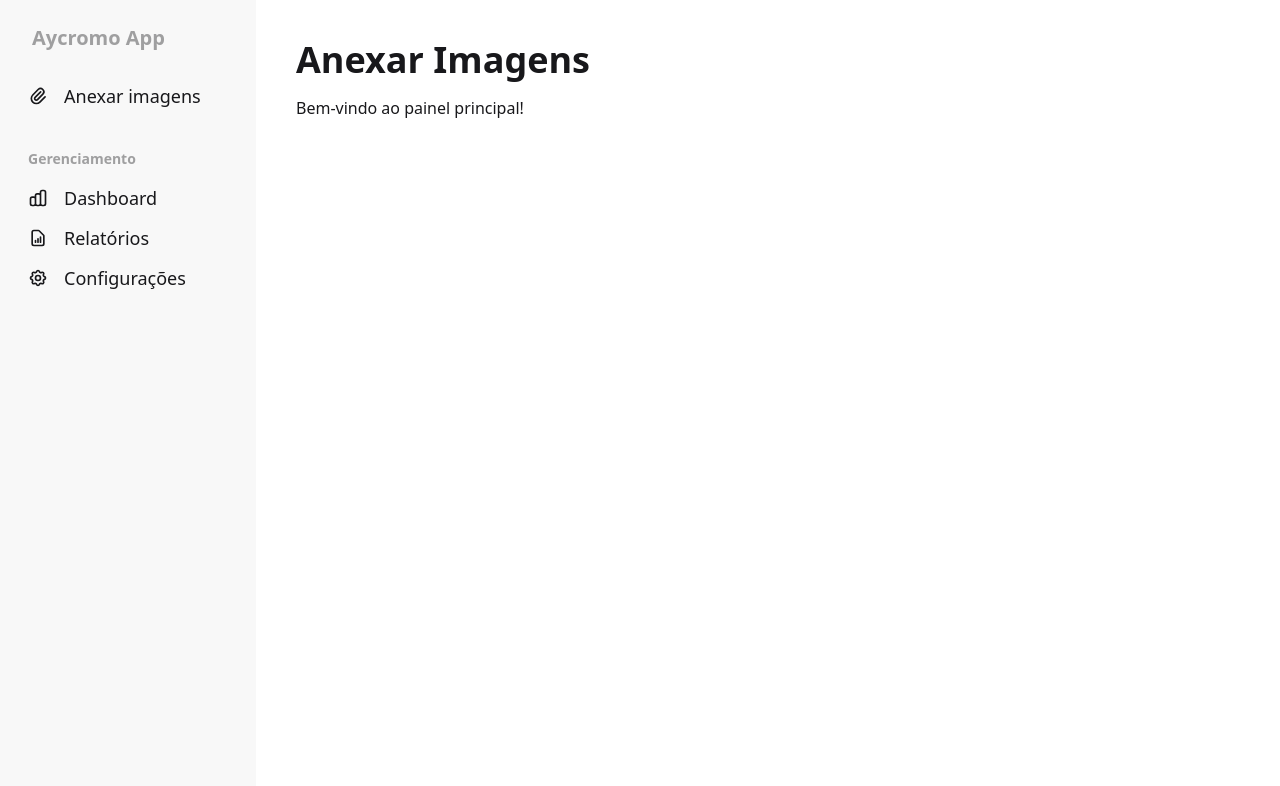
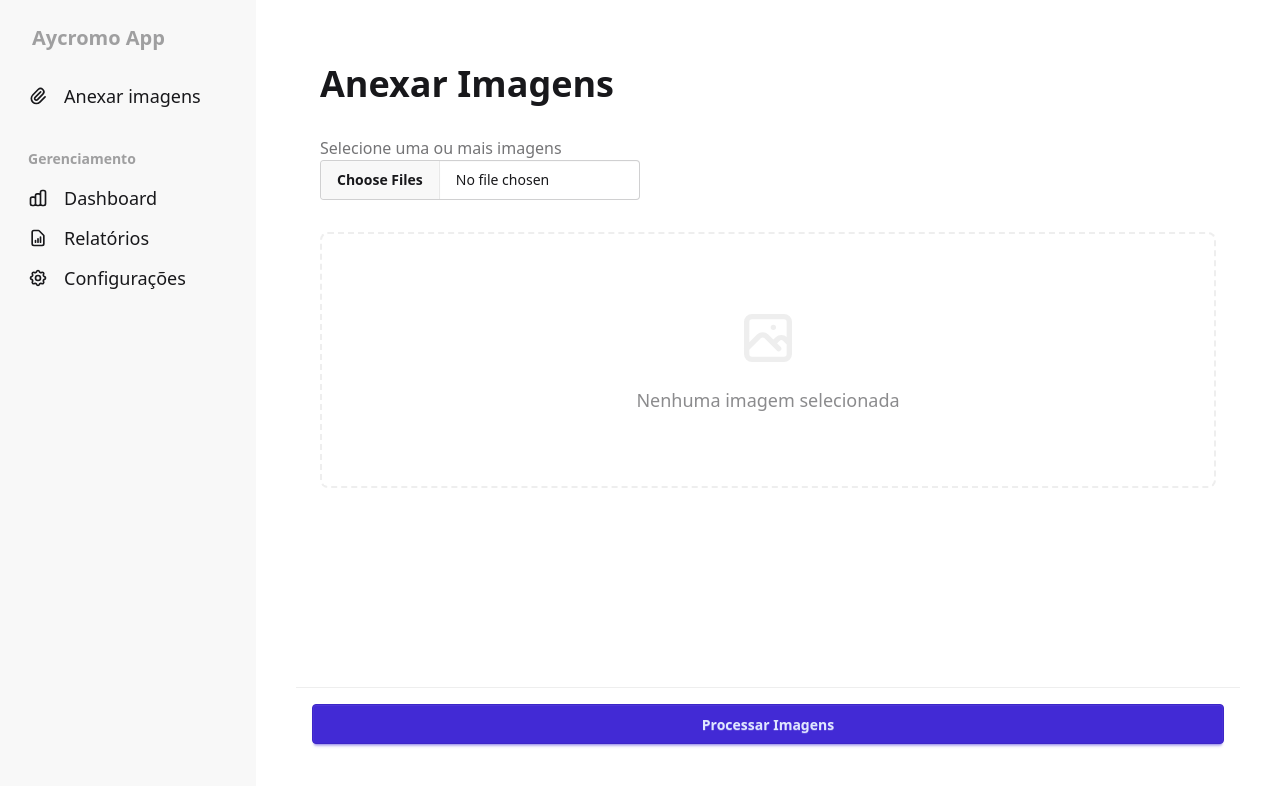
Before and after one commit to jorgelucasalima/aycromo-electron-front, a React (Vite) app: page / in a window 1280 px wide. Shown: the top 786 px of the page. Built offline with nearby package versions, Linux system fonts and the light colour scheme.

Commit message:
tela anexar imagens

```diff
--- /dev/null
+++ b/src/components/InputFile.jsx
@@ -0,0 +1,64 @@
+import { HiX, HiOutlinePhotograph } from 'react-icons/hi';
+
+// O componente agora recebe o estado e as funções do pai via props.
+// Ele não gerencia mais seu próprio estado.
+export default function InputFile({ selectedFiles, onFileChange, onRemoveImage }) {
+  return (
+    // O div externo foi removido, e usei um Fragment (<>) para melhor integração com o layout do pai.
+    <>
+      {/* Componente de input de arquivo */}
+      <div className="form-control w-full max-w-xs mb-8">
+        <label className="label">
+          <span className="label-text">Selecione uma ou mais imagens</span>
+        </label>
+        <input
+          type="file"
+          className="file-input file-input-bordered w-full max-w-xs"
+          multiple
+          accept="image/*"
+          // Agora, ele chama a função que veio do componente pai.
+          onChange={onFileChange}
+          // Este truque limpa o valor, permitindo que o usuário selecione o mesmo arquivo novamente.
+          onClick={(event) => { event.target.value = null; }}
+        />
+      </div>
+
+      {/* Seção de Prévia das Imagens */}
+      {selectedFiles.length > 0 ? (
+        <div>
+          <h2 className="text-2xl font-semibold mb-4">Imagens Selecionadas:</h2>
+          <div className="grid grid-cols-2 sm:grid-cols-3 md:grid-cols-4 lg:grid-cols-5 gap-4">
+            {/* O grid agora usa a lista de arquivos vinda do pai via props. */}
+            {selectedFiles.map((file, index) => (
+              <div key={index} className="relative group card bg-base-200 shadow-xl">
+                <figure>
+                  <img
+                    src={URL.createObjectURL(file)}
+                    alt={`Prévia de ${file.name}`}
+                    className="w-full h-32 object-cover"
+                  />
+                </figure>
+                <div className="card-body p-2 text-center">
+                  <p className="text-xs truncate">{file.name}</p>
+                </div>
+                <button
+                  // Chama a função de remover que também veio do pai.
+                  onClick={() => onRemoveImage(file)}
+                  className="btn btn-sm btn-circle btn-error absolute -top-2 -right-2 opacity-0 group-hover:opacity-100 transition-opacity"
+                >
+                  <HiX size={16} />
+                </button>
+              </div>
+            ))}
+          </div>
+        </div>
+      ) : (
+        // Placeholder para quando nenhuma imagem for selecionada.
+        <div className="flex flex-col items-center justify-center h-64 border-2 border-dashed border-base-300 rounded-box">
+          <HiOutlinePhotograph className="h-16 w-16 text-base-300" />
+          <p className="mt-4 text-lg text-base-content/50">Nenhuma imagem selecionada</p>
+        </div>
+      )}
+    </>
+  );
+}
--- a/src/components/Menu.jsx
+++ b/src/components/Menu.jsx
@@ -1,35 +1,30 @@
-import { useState } from 'react';
+import { useLocation, Link } from 'react-router-dom';
 import { HiOutlineHome, HiOutlineChartBar, HiOutlineCog, HiOutlinePaperClip, HiOutlineDocumentReport } from 'react-icons/hi';
-import { Link } from 'react-router-dom';
 
 export default function Menu() {
-  // Hook de estado para controlar qual item do menu está ativo
-  const [activeItem, setActiveItem] = useState('Dashboard');
+  // O hook useLocation nos dá acesso à URL atual.
+  const location = useLocation();
 
-  // Função para atualizar o item ativo ao ser clicado
-  const handleItemClick = (itemName) => {
-    setActiveItem(itemName);
-    // No futuro, você pode adicionar sua lógica de navegação aqui (ex: com React Router)
-  };
-
-  // Estrutura de dados para os itens do menu, facilitando a manutenção
+  // Estrutura de dados aprimorada com uma propriedade 'path' para cada rota.
+  // Isso evita problemas com espaços ou caracteres especiais nos nomes.
   const menuItems = [
-    { name: 'Anexar imagens', icon: <HiOutlinePaperClip size={20} /> },
+    { name: 'Anexar imagens', path: '/', icon: <HiOutlinePaperClip size={20} /> },
   ];
 
   const managementItems = [
-    { name: 'Dashboard', icon: <HiOutlineChartBar size={20} /> },
-    { name: 'Relatórios', icon: <HiOutlineDocumentReport size={20} /> },
-    { name: 'Configurações', icon: <HiOutlineCog size={20} /> },
+    // A rota para o Dashboard agora é a raiz do site ('/').
+    { name: 'Dashboard', path: '/dashboard', icon: <HiOutlineChartBar size={20} /> },
+    { name: 'Relatórios', path: '/relatorios', icon: <HiOutlineDocumentReport size={20} /> },
+    { name: 'Configurações', path: '/configuracoes', icon: <HiOutlineCog size={20} /> },
   ];
 
-  // Sub-componente para renderizar cada item do menu, evitando repetição de código
+  // O sub-componente agora usa o 'location.pathname' para determinar o link ativo.
   const MenuItem = ({ item }) => (
     <li>
       <Link
-        to={`/${item.name.toLowerCase()}`}
-        className={`menu-item ${activeItem === item.name ? 'active' : ''}`}
-        onClick={() => handleItemClick(item.name)}
+        to={item.path}
+        // A classe 'active' é aplicada se a URL atual corresponder ao caminho do item.
+        className={location.pathname === item.path ? 'active' : ''}
       >
         {item.icon}
         <span className="ml-2">{item.name}</span>
@@ -38,9 +33,7 @@ export default function Menu() {
   );
 
   return (
-    // O menu agora ocupa todo o espaço do seu container (o <aside>)
     <ul className="menu p-4 w-full h-full bg-base-200 text-base-content text-lg">
-      {/* Título/Logo do Menu */}
       <li className="menu-title text-xl font-bold mb-4 px-4">
         <span>Aycromo App</span>
       </li>
@@ -48,7 +41,6 @@ export default function Menu() {
       {/* Renderiza os itens do menu principal */}
       {menuItems.map(item => <MenuItem key={item.name} item={item} />)}
 
-      {/* Divisor para agrupar e organizar os itens */}
       <li className="menu-title mt-6">
         <span>Gerenciamento</span>
       </li>
--- a/src/pages/AnexarImagens.jsx
+++ b/src/pages/AnexarImagens.jsx
@@ -1,8 +1,40 @@
-export default function Dashboard() {
+import { useState } from 'react';
+import InputFile from '../components/InputFile';
+
+export default function AnexarImagens() {
+
+  const [selectedFiles, setSelectedFiles] = useState([]);
+
+  const handleFileChange = (event) => {
+    const newFiles = Array.from(event.target.files);
+    setSelectedFiles(prevFiles => [...prevFiles, ...newFiles]);
+  };
+
+  const handleRemoveImage = (fileToRemove) => {
+    setSelectedFiles(selectedFiles.filter(file => file !== fileToRemove));
+  };
+
   return (
-    <div>
-      <h1 className="text-4xl font-bold">Anexar Imagens</h1>
-      <p className="mt-4">Bem-vindo ao painel principal!</p>
+    <div className="flex flex-col h-full">
+      <div className="flex-grow overflow-y-auto p-6">
+        <h1 className="text-4xl font-bold mb-8">Anexar Imagens</h1>
+        <InputFile
+          selectedFiles={selectedFiles}
+          onFileChange={handleFileChange}
+          onRemoveImage={handleRemoveImage}
+        />
+      </div>
+
+      {/* Seção inferior fixa */}
+      <div className="p-4 border-t border-base-300 bg-base-100 flex-shrink-0">
+        <button
+          className="btn btn-primary w-full"
+          // O pai agora pode usar o estado para controlar o botão.
+          //disabled={selectedFiles.length > 0}
+        >
+          Processar {selectedFiles.length > 0 ? `(${selectedFiles.length})` : ''} Imagens
+        </button>
+      </div>
     </div>
   );
 }
--- a/src/pages/Dashboard.jsx
+++ b/src/pages/Dashboard.jsx
@@ -1,4 +1,4 @@
-export default function Home() {
+export default function Dashboard() {
   return (
     <div>
       <h1 className="text-4xl font-bold">Home</h1>
--- a/src/pages/Relatorios.jsx
+++ b/src/pages/Relatorios.jsx
@@ -1,7 +1,7 @@
 export default function Relatorios() {
   return (
     <div>
-      <h1 className="text-4xl font-bold">Relatórios</h1>
+      <h1 className="text-4xl font-bold">Relatório</h1>
       <p className="mt-4">Bem-vindo ao painel principal!</p>
     </div>
   );
```
